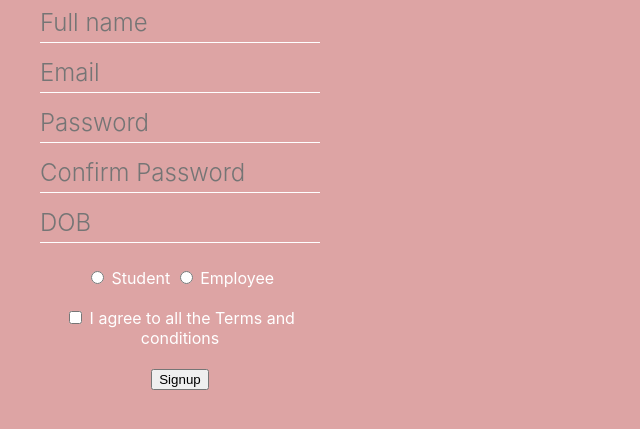
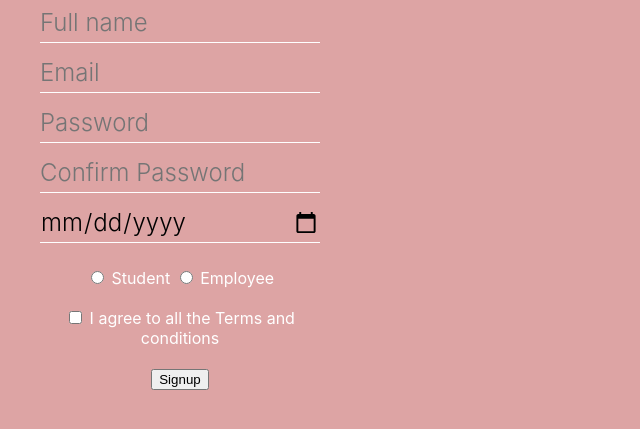
Before and after one commit to vi3003/signup-form, a plain HTML site: page index.html in a window 1280 px wide. Shown: the part 279-708 px from the top of the page, without its empty margins (0-640 px from the left). Drawn offline with Linux system fonts and the light colour scheme.

Commit message:
second commit

```diff
--- a/index.html
+++ b/index.html
@@ -14,7 +14,7 @@
             <input type="email" class="pinfo" placeholder="Email" required><br>
             <input type="password" class="pinfo" placeholder="Password" required><br>
             <input type="password" class="pinfo" placeholder="Confirm Password" required><br>
-            <input type="number" class="pinfo" placeholder="DOB" required><br><br>
+            <input type="date" class="pinfo" placeholder="DOB" required><br><br>
             <input type="radio" name="occupation" value="student">
             <label for="student">Student</label>
             <input type="radio" name="occupation" value="employee">
```
